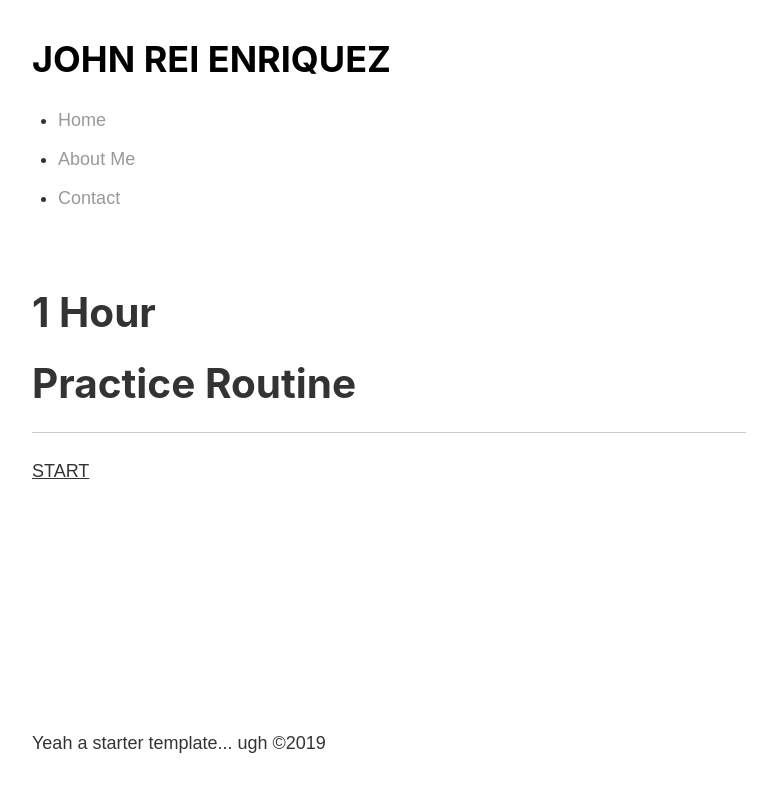
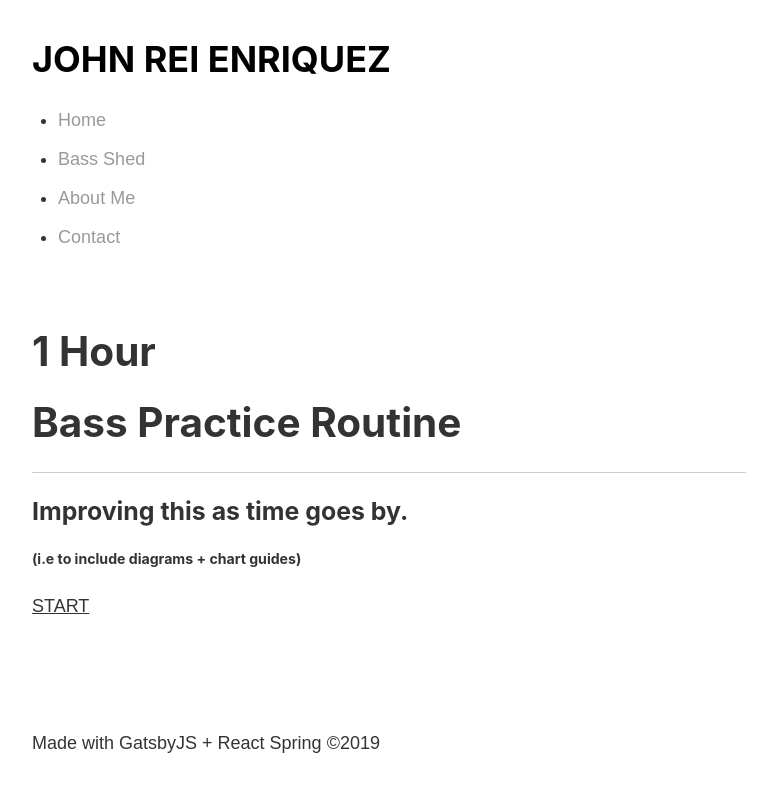
Before and after one commit to jrbenriquez/gatsby-starter, a Gatsby site: page /routine in a window 1280 px wide. Shown: the whole page, without its empty margins (251-1028 px from the left). Built offline with nearby package versions, Linux system fonts and the light colour scheme; Gatsby itself is replaced by a stand-in of ours.

Commit message:
Fully working routines

```diff
--- a/src/components/footer.js
+++ b/src/components/footer.js
@@ -3,7 +3,7 @@ import React from "react"
 const Footer = () => {
     return (
         <footer>
-            <p>Yeah a starter template... ugh ©2019</p>
+            <p>Made with GatsbyJS + React Spring ©2019</p>
         </footer>
     )
 }
--- a/src/components/header.js
+++ b/src/components/header.js
@@ -17,7 +17,7 @@ const Header = (props) => {
             <nav>
             <ul className={headerStyles.navList}>
                 <li><Link onClick={() => {location.pathname === '/' ? console.log('active') : setClicked(true) }} className={headerStyles.navItem} activeClassName={headerStyles.activeNavItem} to="/">Home</Link></li>
-                {/* <li><Link className={headerStyles.navItem} activeClassName={headerStyles.activeNavItem} to="/routine">Practice Routine</Link></li> */}
+                <li><Link onClick={() => {location.pathname === '/routine' ? console.log('active') : setClicked(true) }} className={headerStyles.navItem} activeClassName={headerStyles.activeNavItem} to="/routine">Bass Shed</Link></li>
                 <li><Link onClick={() => {location.pathname === '/about' ? console.log('active') : setClicked(true) }} className={headerStyles.navItem} activeClassName={headerStyles.activeNavItem} to="/about">About Me</Link></li>
                 <li><Link onClick={() => {location.pathname === '/contact' ? console.log('active') : setClicked(true) }} className={headerStyles.navItem} activeClassName={headerStyles.activeNavItem} to="/contact">Contact</Link></li>
             </ul>
--- a/src/components/routine/CountdownTimer.js
+++ b/src/components/routine/CountdownTimer.js
@@ -4,7 +4,7 @@ import {useSpring, animated} from 'react-spring'
 import timerStyles from './CountdownTimer.module.scss'
 import { FontAwesomeIcon } from '@fortawesome/react-fontawesome';
 import { faPause, faPlay, faUndo } from '@fortawesome/free-solid-svg-icons';
-import {getRoutineTimer} from '../../routines/flow'
+import {OneHourBassPractice} from '../../routines/flow'
 
 function getMilliseconds(minutes) {
     return minutes * 60000
@@ -27,7 +27,7 @@ const CountdownTimer = (props) => {
 
     let id = 0
     let paused = false
-    let setMinutes = getRoutineTimer('OneHourBassPractice')[mode]
+    let setMinutes = OneHourBassPractice[mode].timer
     const renderer = ({ hours, minutes, seconds, completed, api }) => {
 
 
--- a/src/components/routine/StartMenu.js
+++ b/src/components/routine/StartMenu.js
@@ -12,9 +12,9 @@ const StartMenu = (props) => {
 
                         }}>
                             <h1>1 Hour</h1>
-                            <h1>Practice Routine</h1>
+                            <h1>Bass Practice Routine</h1>
                         </animated.div>
-                        <animated.div style={{opacity}}><hr></hr></animated.div>
+                        <animated.div style={{opacity}}><hr></hr> <h3>Improving this as time goes by.</h3> <h6>(i.e to include diagrams + chart guides)</h6></animated.div>
                         <animated.div className={routineStyles.startButtonWrapper} style={{
                             transform: slideToSide.interpolate(slideToSide => `translate3d(${(slideToSide*-1)*2}%,0,0)`),
                             opacity
--- a/src/pages/index.js
+++ b/src/pages/index.js
@@ -70,7 +70,7 @@ const IndexPage = (props) => {
             }}>
             <h1>I also Play BASS.</h1>
             <h2>Need a practice routine tool?</h2>
-            <p>I am preparing one here! <a href="/">SOON!</a></p>
+            <p><Link to="/routine">Click me!</Link></p>
         </animated.div>
         </animated.div>
         </Layout>
--- a/src/pages/routine.js
+++ b/src/pages/routine.js
@@ -5,11 +5,11 @@ import routineStyles from "./routine.module.scss"
 import StartMenu from "../components/routine/StartMenu"
 import CountdownTimer from "../components/routine/CountdownTimer"
 import Layout from '../components/layout'
+import {OneHourBassPractice} from '../routines/flow'
 
 import {startTransitions} from '../springs/routine'
 
 const MainDiv = (props) => {
-
     const {slideToSide, started, opacity, setStart, mode} = props
     const greetingVisible = !started
     const readyToStart = useTransition(greetingVisible, null, startTransitions)
@@ -37,38 +37,74 @@ const MainDiv = (props) => {
     )
 }
 
-function RoutinePage(props) {
-
+function RoutinePage(myProps) {
+    const [headerClicked, setHeaderClicked] = useState(false)
     const [started, setStart] = useState(false);
-
+    const [currentMode, setMode] = useState('WARMUP');
+    const [routines, setRoutine] = useState([{
+        routine: 'WARMUP',
+        key: 0
+    }]);
     const {slideToSide, opacity} = useSpring({
         slideToSide: started ? 50 : 0,
         opacity: started ? 0 : 1
     })
 
-    let initialMode = 'WARMUP'
+    let modeKey = 0
+
+    function cycleMode(key) {
+        let nextModeKey = key+1
+        let max_mode_length = Object.keys(OneHourBassPractice.flow).length
+        if (key >= max_mode_length - 1) {
+            nextModeKey = 0
+        }
+        let nextMode = OneHourBassPractice.flow[nextModeKey]
+        setMode(nextMode)
+        return [{
+            routine: nextMode,
+            key: nextModeKey
+        }]
+    }
+
+    const switchModes = useTransition(routines, item => item.key , {
+        from: {opacity: 0, transform: 'translate3d(-20px,0,0)'},
+        enter: {opacity: 1, transform: 'translate3d(0,0,0)'},
+        leave: {opacity: 0, transform: 'translate3d(20px,0,0)'}
+    })
+
 
     return (
-        <Layout>
+        <Layout location={myProps.location} headerClicked={headerClicked} setHeaderClicked={setHeaderClicked}>
             <div className={routineStyles.routineWrapper}>
                     <MainDiv
                     started={started}
                     slideToSide={slideToSide}
                     opacity={opacity}
                     setStart={setStart}
-                    mode={initialMode} />
-                { !!initialMode && started && initialMode === 'WARMUP' &&
+                    mode={currentMode} />
+                { !!currentMode && started &&
+
+                switchModes.map(
+                    ({ item, props, key }) =>
                         <div style={{position: 'absolute'}}>
+                            <animated.div style={props} key={key}>
                             <div className={routineStyles.routineTitle} >
 
-                        <div><h2>Warm Up</h2></div>
+                                <div><h2>{OneHourBassPractice[item.routine].title}</h2></div>
 
                             </div>
                             <div className={routineStyles.routineSubTitle}>
-                    <h6>Loosen those finger muscles!</h6>
+                                <h6>{OneHourBassPractice[item.routine].subtext}</h6>
+                            </div>
+                            <div className={routineStyles.buttonWrapper}>
+                                <div className={routineStyles.nextButton}>
+                                <button onClick={() => setRoutine(cycleMode(item.key)) }>Next</button>
+                                </div>
+                            </div>
+                            </animated.div>
 
                         </div>
-                    </div>
+                )
                 }
             </div>
         </Layout>
--- a/src/pages/routine.module.scss
+++ b/src/pages/routine.module.scss
@@ -27,3 +27,11 @@
     justify-content: space-between;
 
 }
+
+.next-button {
+    float: right;
+}
+
+.button-wrapper {
+    position: relative
+}
--- a/src/routines/flow.js
+++ b/src/routines/flow.js
@@ -1,22 +1,47 @@
 
-const OneHourBassPractice = {
-    timers: {
-        'WARMUP' : 5,
-        'SCALES' : 10,
-        'ARPEGGIOS': 5,
-        'MUSIC_READING': 10,
-        'PLAYTHROUGH': 30
+export const OneHourBassPractice = {
+    WARMUP : {
+        'key': 0,
+        'timer': 5,
+        'subtext': 'Loosen those fingers',
+        'title': 'Warm Up'
     },
-    flow: {},
-    routine_id: 'OneHourBassPractice'
+    SCALES : {
+        'key': 1,
+        'timer': 10,
+        'subtext': 'Pick a Scale! Any scale!',
+        'title': 'Scales / Modes'
+    },
+    ARPEGGIOS : {
+        'key': 2,
+        'timer': 5,
+        'subtext': 'Chord tones are your butter!',
+        'title': 'Arpeggios'
+    },
+    MUSIC_READING : {
+        'key': 3,
+        'timer': 10,
+        'subtext': 'Loosen those fingers',
+        'title': 'Music Reading'
+    },
+    PLAYTHROUGH : {
+        'key': 4,
+        'timer': 30,
+        'subtext': "Choose your music and play like there's no tomorrow!",
+        'title': 'Playthrough'
+    },
+    routine_id: 'OneHourBassPractice',
+    flow: {
+        0: 'WARMUP',
+        1: 'SCALES',
+        2: 'ARPEGGIOS',
+        3: 'MUSIC_READING',
+        4: 'PLAYTHROUGH'
+    }
 }
 
 const AVAILABLE_ROUTINES = {
     'OneHourBassPractice': OneHourBassPractice
 }
 
-export function getRoutineTimer(routine) {
-    return AVAILABLE_ROUTINES[routine].timers
-}
-
 export default {OneHourBassPractice, AVAILABLE_ROUTINES}
```
Lines whose indentation alone changed are shown as unchanged.
